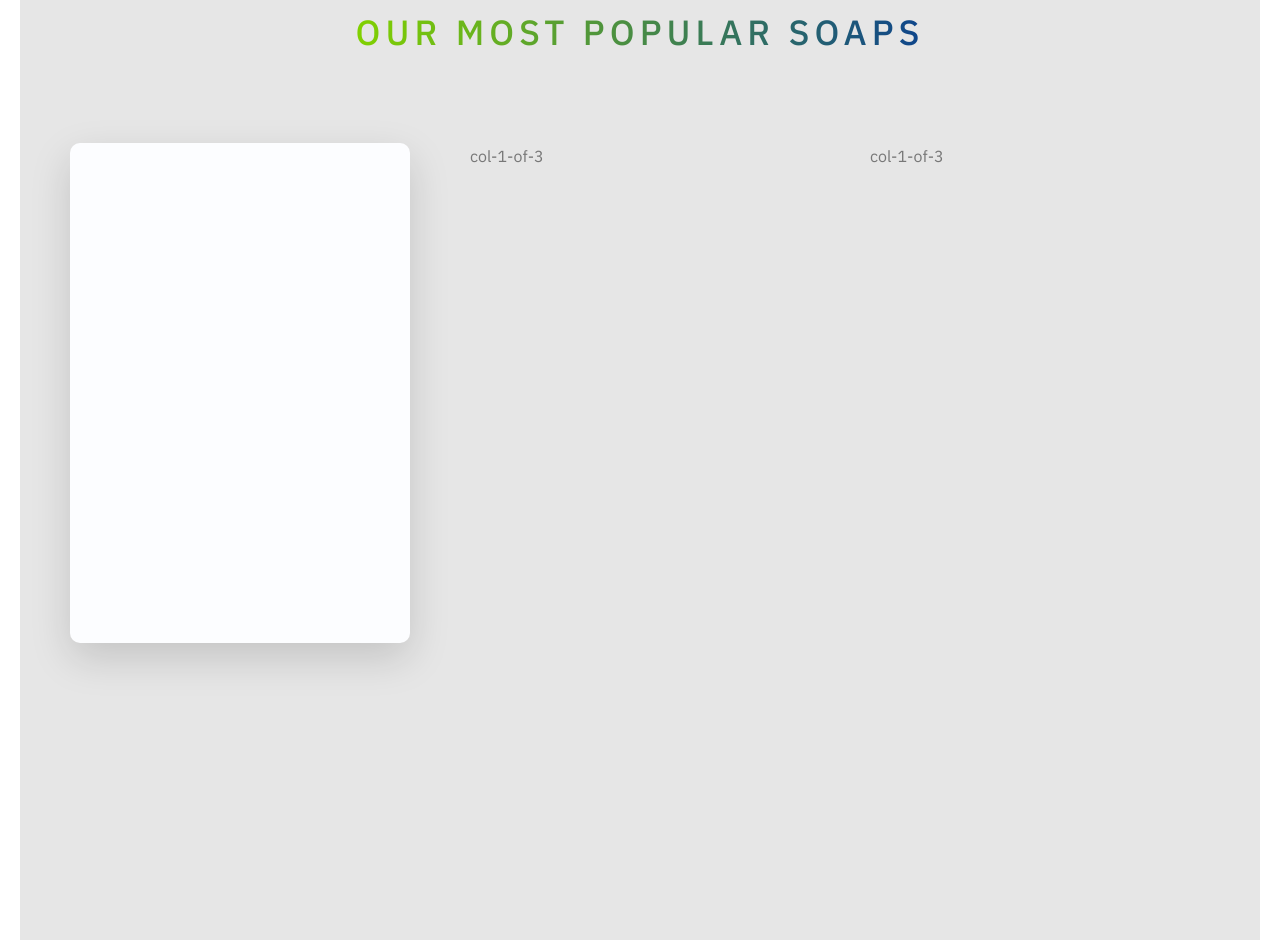
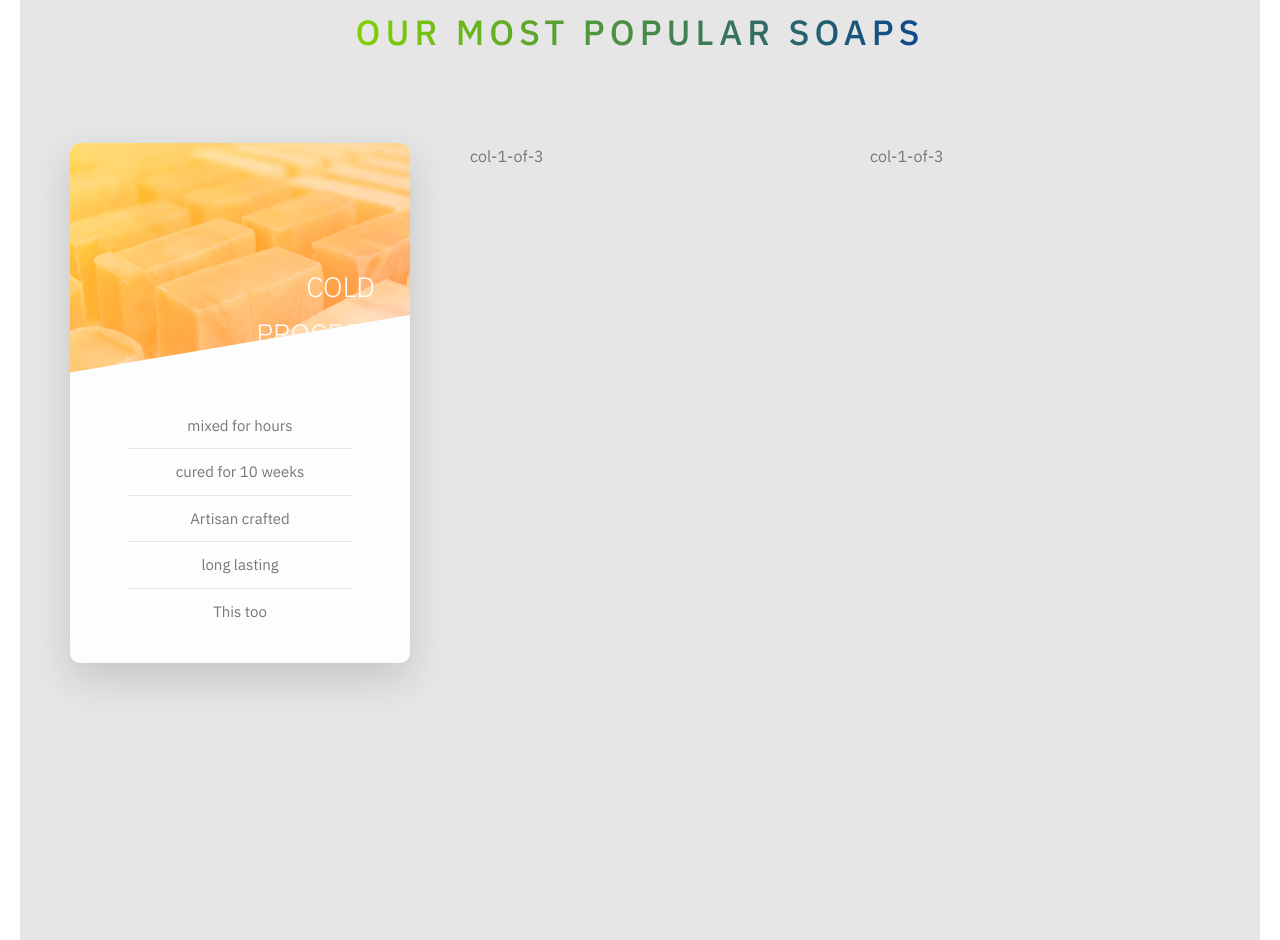
Before and after one commit to Michael-Yount/SoapbySea, a website: page index.html in a window 1280 px wide. Shown: the part 2449-3389 px from the top of the page. Drawn offline with Linux system fonts and the light colour scheme.

Commit message:
finished first card for soap TODO fix background gradient

```diff
--- a/index.html
+++ b/index.html
@@ -186,10 +186,26 @@
                     <div class="col-1-of-3">
                         <div class="card">
                             <div class="card__side card__side--front">
+                                <div class="card__picture card__picture--1">
+
+                                </div>
+                                <h4 class="card__heading">
+                                    <span class="card__heading-span card__heading-span-1">Cold Process</span>
+
+                                </h4>
+                                <div class="card__details">
+                                    <ul>
+                                        <li>mixed for hours</li>
+                                        <li>cured for 10 weeks</li>
+                                        <li>Artisan crafted</li>
+                                        <li>long lasting</li>
+                                        <li>This too</li>
+                                    </ul>
+                                </div>
 
                             </div>
                             <div class="card__side card__side--back card__side--back-1">
-
+                                Back
                             </div>
                         </div>
 
--- a/sass/components/_card.scss
+++ b/sass/components/_card.scss
@@ -2,11 +2,11 @@
     perspective: 100rem;
     -moz-perspective: 150rem;
     position: relative;
-    height: 50rem;
+    height: 52rem;
 
 
     &__side {
-         height: 50rem;
+         height: 52rem;
          transition: all .5s ease;
          position: absolute;
          top: 0;
@@ -14,14 +14,17 @@
          width: 100%;
          backface-visibility: hidden;
          border-radius: 1rem;
+         //this will be sure to round the corners because adding the image made them square
+         overflow: hidden;
          box-shadow: 0 1.5rem 4rem rgba($color-black, .15);
 
         &--front {
             background-color:$color-white;
         }
 
+
         &--back {
-            transform: rotateY(180deg);
+            transform: rotateY(-180deg);
 
             &-1 {
                 background-image: linear-gradient(to right bottom, $color-secondary-light, $color-secondary-dark);
@@ -39,4 +42,71 @@
         transform: rotateY(0);
     }
 
+    //front side style
+    &__picture {
+        background-size: cover;
+        height: 23rem;
+        background-blend-mode: screen;
+        //this creates an angle on the element
+        -webkit-clip-clip-path: polygon(0 0, 100% 0, 100% 75%, 0 100%);
+        clip-path: polygon(0 0, 100% 0, 100% 75%, 0 100%);
+
+
+        &--1 {
+            background-image: url(/css/img/swirlSoap.png), linear-gradient(to right bottom, $color-secondary-light, $color-secondary-dark);
+        }
+
+        &--2 {
+            background-image: url(/css/img/cameoSoap.png);
+        }
+
+        &--3 {
+            background-image: url(/css/img/honeyOatmealLoaf.png);
+        }
+
+    }
+
+    &__heading {
+        font-size: 2.8rem;
+        font-weight: 300;
+        text-transform: uppercase;
+        color: $color-white;
+        position: absolute;
+        top: 12rem;
+        right: 2rem;
+        text-align: right;
+        width: 50%;
+    }
+
+    &__heading-span {
+        padding: 1rem 1.5rem;
+        -webkit-box-decoration-break: clone;
+        box-decoration-break: clone;
+        &--1 {
+            background-image: linear-gradient(to right bottom,
+             rgba($color-secondary-light,.8),
+             rgba($color-secondary-dark, .8));
+            // background-image: linear-gradient(to right bottom,
+            // $color-secondary-light, $color-secondary-dark);
+        }
+    }
+
+    &__details {
+        padding: 3rem;
+        ul {
+            list-style: none;
+            width: 80%;
+            margin: 0 auto;
+
+            li {
+                text-align: center;
+                font-size: 1.5rem;
+                padding: 1rem;
+
+                &:not(:last-child) {
+                    border-bottom: 1px solid $color-gray-mid-1;
+                }
+            }
+        }
+    }
 }
--- a/sass/layout/_header.scss
+++ b/sass/layout/_header.scss
@@ -9,6 +9,7 @@
     background-position: top;
     position: relative;
 
+    -webkit-clip-path: polygon(0 0, 100% 0, 100% 75vh, 0 100% );
 
     clip-path: polygon(0 0, 100% 0, 100% 75vh, 0 100% );
 
```
Also changed, not shown: css/img/soapMakerHandsTurmeric.png (added), css/img/swirlSoap.png (added), css/style.css, 2 other files.
